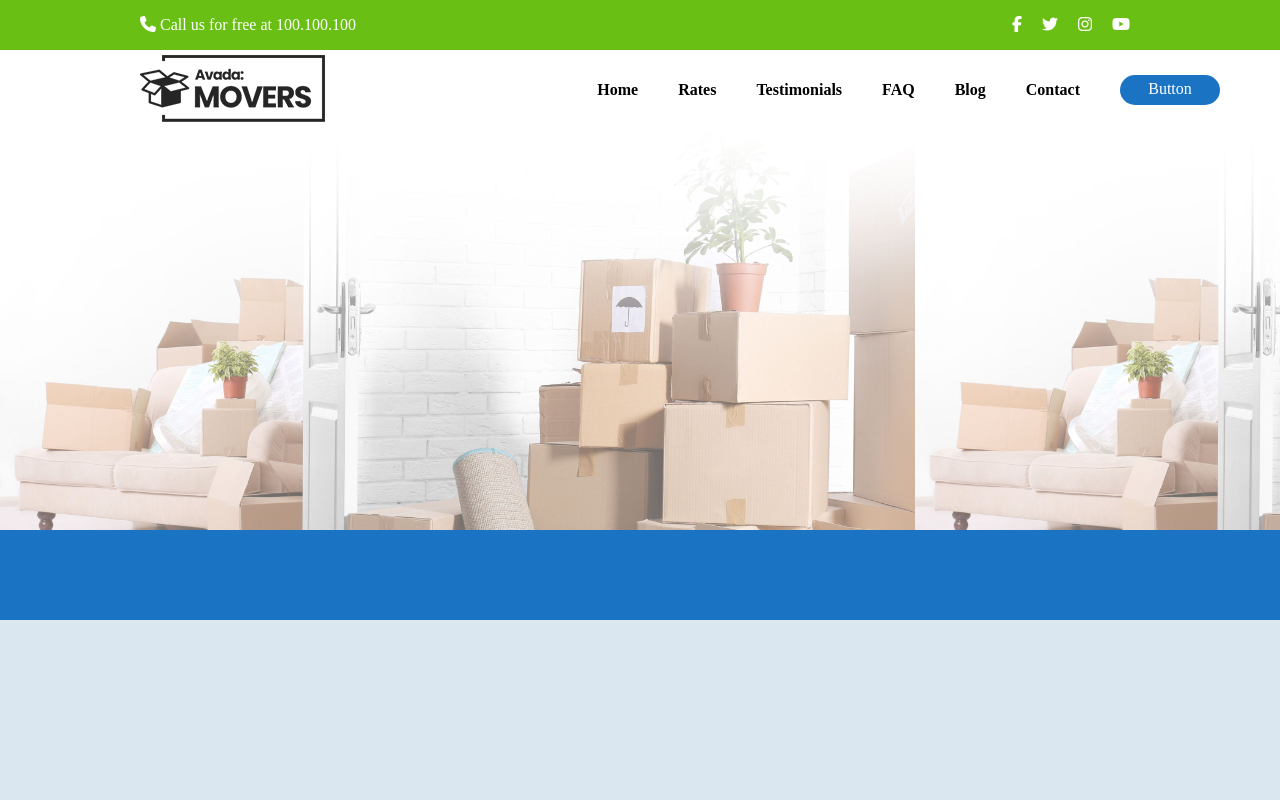
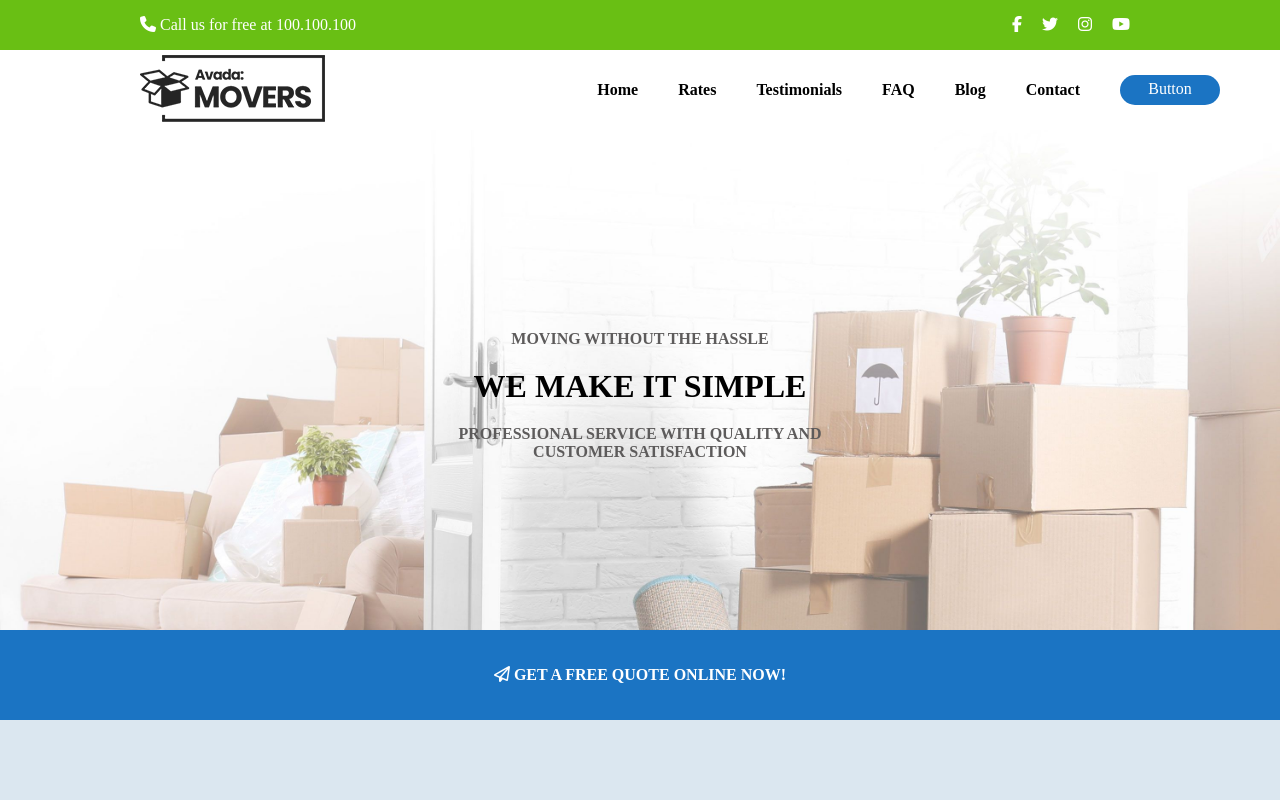
Before and after one commit to SorayaBoolean/proj-html-vuejs, a Vue app: page / in a window 1280 px wide. Shown: the top 800 px of the page. Built offline with nearby package versions, Linux system fonts and the light colour scheme.

Commit message:
header and Jumbotron created also a few data with js

```diff
--- /dev/null
+++ b/src/components/JumbotronText.vue
@@ -0,0 +1,31 @@
+<template>
+    <div class="jumbotron_text">
+        <h4>MOVING WITHOUT THE HASSLE</h4>
+        <h1>WE MAKE IT SIMPLE</h1>
+        <h4>PROFESSIONAL SERVICE WITH QUALITY AND CUSTOMER SATISFACTION</h4>
+    </div>
+</template>
+
+<script>
+export default {
+    name: 'JumbotronText',
+}
+</script>
+
+<style scoped lang="scss">
+    .jumbotron_text {
+        padding-top: 100px;
+        text-align: center;
+        height: 300px;
+        width: 400px;
+          h1 {
+            padding: 20px;
+            font-weight:bolder;
+            color: black;
+          }
+          h4 {
+            color:rgb(93, 91, 91);
+          }
+      }
+
+</style>
--- a/src/components/MyHeader.vue
+++ b/src/components/MyHeader.vue
@@ -39,28 +39,37 @@
     </div>
 
     <div class="jumbotron">
-      <div class="top_jumbotron"></div>
-      <div class="bottom_jumbotron"></div>
+      <div class="top_jumbotron">
+        <div class="jumbotron_text">
+          <JumbotronText/>
+        </div>
+      </div>
+      <div class="bottom_jumbotron">
+        <h4>
+          <i class="fa-regular fa-paper-plane"></i> GET A FREE QUOTE ONLINE NOW!</h4>
+      </div>
     </div>
   </div>
 
 </template>
 
 <script>
+import JumbotronText from './JumbotronText.vue';
 export default {
-name: 'MyHeader',
-data () {
-      return {
-          menu: [
-            'Home',
-            'Rates',
-            'Testimonials',
-            'FAQ',
-            'Blog',
-            'Contact'
-          ]
-        }
-      }
+    name: "MyHeader",
+    data() {
+        return {
+            menu: [
+                "Home",
+                "Rates",
+                "Testimonials",
+                "FAQ",
+                "Blog",
+                "Contact"
+            ]
+        };
+    },
+    components: { JumbotronText }
 }
 </script>
 
@@ -107,7 +116,6 @@ data () {
         color: black;
         margin: 20px;
       }
-
       a {
         color: black;
         text-decoration:none ;
@@ -117,7 +125,6 @@ data () {
             color:#69BF14;
           }
       }
-
   }
 
   .button{
@@ -142,14 +149,23 @@ data () {
   }
 
   .top_jumbotron{
-    height: 400px;
+    height: 500px;
     width: 100%;
     background-image: url(@/assets/img/avada-movers-homeherobackground-final.jpg);
-    background-size: contain;
+    background-size: cover;
+    background-repeat: no-repeat;
+    display: flex;
+    justify-content: center;
+    align-items: center;
+
   }
 
   .bottom_jumbotron{
+    display: flex;
+    justify-content: center;
+    align-items: center;
     background-color: #1B74C3;
+    color:#ffffff;
     height: 90px;
     width:100%;
   }
```
